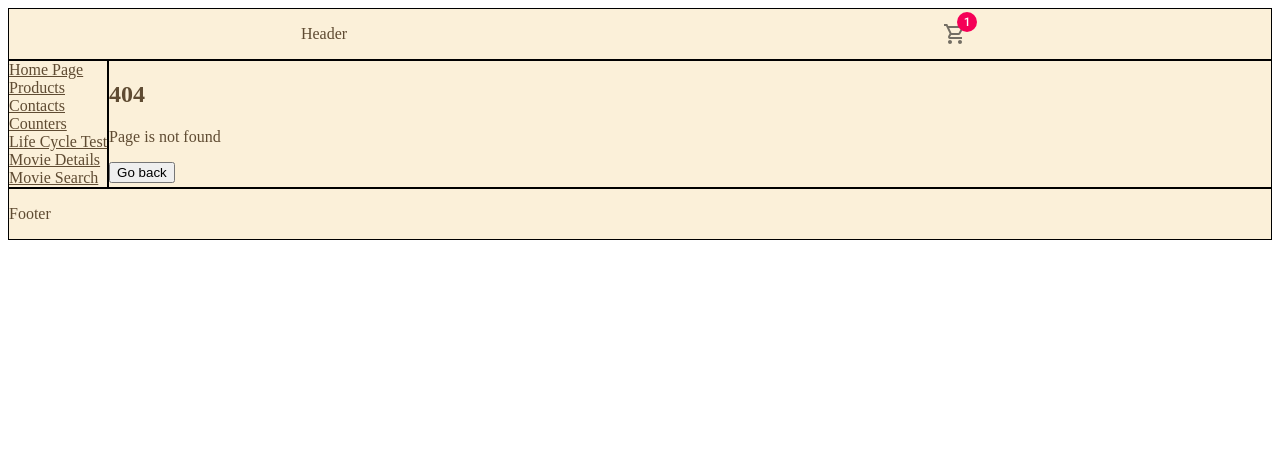
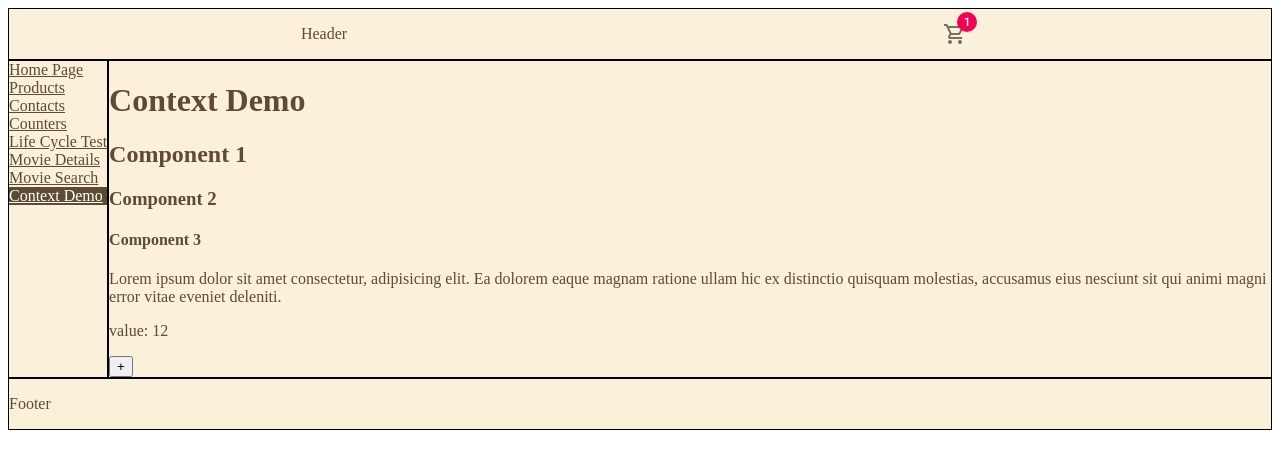
Before and after one commit to Nezvinskyi/react-practice, a React (Create React App) app: page /context-demo in a window 1280 px wide. Before the commit this address had no page. Shown: the top 468 px of the page. Built offline with nearby package versions, Linux system fonts and the light colour scheme; data requests are answered from the project's data file.

Commit message:
08-context, own server, express

```diff
--- a/package.json
+++ b/package.json
@@ -9,9 +9,11 @@
     "@testing-library/react": "^11.2.6",
     "@testing-library/user-event": "^12.8.3",
     "axios": "^0.21.1",
+    "express": "^4.17.1",
     "lodash": "^4.17.21",
     "modern-normalize": "^1.1.0",
     "moment": "^2.29.1",
+    "nodemon": "^2.0.7",
     "query-string": "^4.3.4",
     "react": "^17.0.2",
     "react-dom": "^17.0.2",
@@ -26,7 +28,8 @@
     "build": "react-scripts build",
     "test": "react-scripts test",
     "eject": "react-scripts eject",
-    "server": "json-server --watch server/db.json --port 1234 "
+    "server": "json-server --watch server/db.json --port 1234 ",
+		"own-server": "nodemon ownServer"
   },
   "eslintConfig": {
     "extends": [
--- /dev/null
+++ b/src/Pages/ContextDemo/ContextDemo.jsx
@@ -0,0 +1,20 @@
+import { useState } from 'react';
+import Context from './contex';
+import TestComponent1 from "./TestComponent1"
+
+const ContextDemo = () => {
+	const [value, setValue] = useState(12);
+
+	const increment = ()=> setValue(prev=>prev+1)
+
+	return (
+		<Context.Provider value={{ value, increment }} >
+			<div className="context-demo">
+				<h1>Context Demo</h1>
+				<TestComponent1 />
+			</div>
+		</Context.Provider>
+	);
+};
+
+export default ContextDemo;
--- /dev/null
+++ b/src/Pages/ContextDemo/TestComponent1.jsx
@@ -0,0 +1,10 @@
+import TestComponent2 from "./TestComponent2"
+
+const TestComponent1 = () => {
+	return (<div className="comp-1">
+		<h2>Component 1</h2>
+		<TestComponent2 />
+	</div> );
+}
+
+export default TestComponent1;
--- /dev/null
+++ b/src/Pages/ContextDemo/TestComponent2.jsx
@@ -0,0 +1,12 @@
+import TestComponent3 from "./TestComponent3"
+
+const TestComponent2 = () => {
+	return (
+		<div className="comp-2">
+			<h3>Component 2</h3>
+			<TestComponent3 />
+		</div>
+	);
+}
+
+export default TestComponent2;
--- /dev/null
+++ b/src/Pages/ContextDemo/TestComponent3.jsx
@@ -0,0 +1,17 @@
+import {useContext} from 'react';
+import Context from './contex';
+const TestComponent3 = () => {
+	const {value, increment} =useContext(Context)
+	return (
+		<div className="comp-3">
+			<h4>Component 3</h4>
+			<p>Lorem ipsum dolor sit amet consectetur, adipisicing elit. Ea dolorem eaque magnam ratione ullam hic ex distinctio quisquam molestias, accusamus eius nesciunt sit qui animi magni error vitae eveniet deleniti.
+			</p>
+			<p>value: {value}</p>
+			<button onClick={increment}>+</button>
+		</div>
+	)
+
+};
+
+export default TestComponent3;
--- /dev/null
+++ b/src/Pages/ContextDemo/contex.js
@@ -0,0 +1,3 @@
+import { createContext } from 'react';
+
+export default createContext();
--- /dev/null
+++ b/src/Pages/ContextDemo/index.js
@@ -0,0 +1 @@
+export { default } from './ContextDemo';
--- a/src/components/routes.js
+++ b/src/components/routes.js
@@ -20,6 +20,11 @@ const MovieSearch = lazy(() =>
 );
 const MovieDetails = lazy(() =>
   import('../Pages/MovieDetails' /* webpackChunkName: "MovieDetails-page" */),
+);
+const ContextDemo = lazy(() =>
+  import(
+    '../Pages/ContextDemo/ContextDemo' /* webpackChunkName: "ContextDemo-page" */
+  ),
 );
 
 export const routes = [
@@ -59,4 +64,9 @@ export const routes = [
     label: 'Movie Search',
     component: MovieSearch,
   },
+  {
+    path: '/context-demo',
+    label: 'Context Demo',
+    component: ContextDemo,
+  },
 ];
```
Also changed, not shown: ownServer/index.html (added, +18 -0 lines), ownServer/index.js (added, +19 -0 lines), 1 other file (tests, documents, lock files or other folders).
